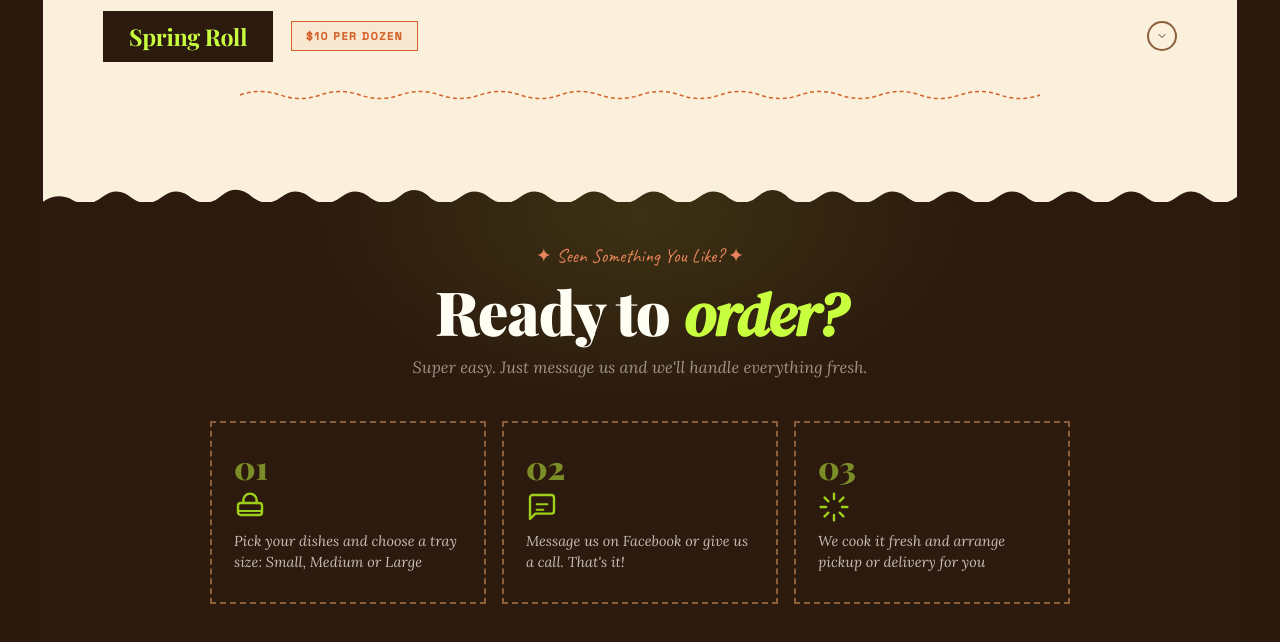
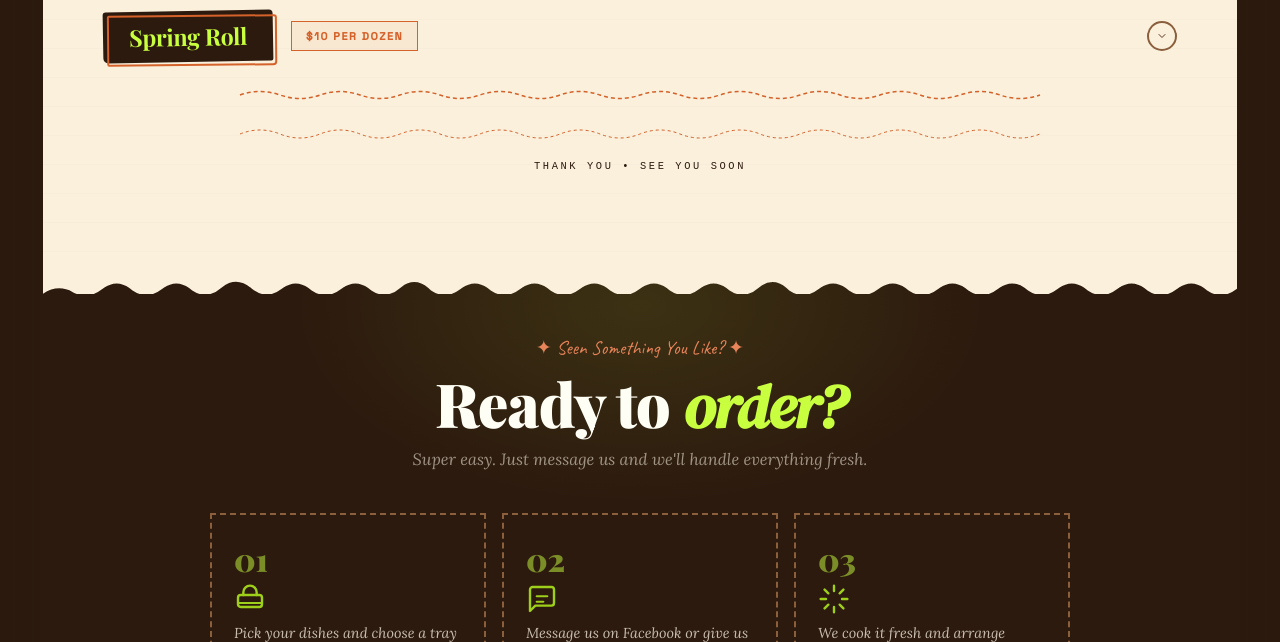
Before and after one commit to jdcua/ernesto-kitchen, a website: page index.html in a window 1280 px wide. Shown: the part 3270-3912 px from the top of the page. Drawn offline with nearby package versions, Linux system fonts and the light colour scheme; a web font is replaced by a local one.

Commit message:
Add README, receipt footer, torn edge, stamp style, invert contact text

```diff
--- a/index.html
+++ b/index.html
@@ -311,13 +311,17 @@ nav{
   padding:10px 26px;font-family:'Playfair Display',serif;
   font-size:1.45rem;font-weight:700;position:relative;letter-spacing:-0.3px;
   transition:background 0.25s, color 0.25s;
+  border-radius:3px 4px 2px 5px;
+  transform:rotate(-1deg);
 }
 .cat-stamp::before{
-  content:'';position:absolute;bottom:-5px;left:5px;right:-5px;top:5px;
+  content:'';position:absolute;bottom:-4px;left:4px;right:-4px;top:4px;
   border:2px solid var(--terra);z-index:-1;
   transition:border-color 0.25s;
+  border-radius:2px 3px 4px 2px;
+  transform:rotate(0.5deg);
 }
-.mcat.open .cat-stamp{background:var(--lime);color:var(--brown);}
+.mcat.open .cat-stamp{background:var(--lime);color:var(--brown);border-radius:4px 2px 5px 3px;transform:rotate(1deg);}
 .mcat.open .cat-stamp::before{border-color:var(--brown);}
 .cat-price{
   font-size:0.67rem;letter-spacing:0.15em;text-transform:uppercase;
@@ -369,6 +373,15 @@ nav{
 }
 .mitem-sub{font-family:'Courier New',Courier,monospace;font-size:0.7rem;color:var(--terra);white-space:nowrap;}
 
+.menu-receipt-footer{
+  background:var(--paper);padding:16px 30px 24px;
+  text-align:center;
+}
+.menu-receipt-footer-text{
+  font-family:'Courier New',Courier,monospace;font-size:0.65rem;
+  color:var(--brown);text-transform:uppercase;letter-spacing:0.25em;
+}
+
 .order-cta{
   background:var(--brown);margin:60px -60px -80px;
   padding:80px;text-align:center;position:relative;overflow:hidden;
@@ -412,9 +425,9 @@ nav{
 .contact-label{font-family:'Caveat',cursive;font-size:1.1rem;color:var(--lime);margin-bottom:10px;}
 .contact-h1{
   font-family:'Playfair Display',serif;font-size:clamp(3rem,8vw,6.5rem);font-weight:900;
-  letter-spacing:-3px;line-height:0.92;color:var(--paper);max-width:700px;
+  letter-spacing:-3px;line-height:0.92;color:var(--lime);max-width:700px;
 }
-.contact-h1 em{font-family:'DM Serif Display',serif;font-style:italic;color:var(--lime);display:block;}
+.contact-h1 em{font-family:'DM Serif Display',serif;font-style:italic;color:var(--paper);display:block;}
 .contact-body{background:var(--cream);padding:80px 60px 120px;display:grid;grid-template-columns:1fr 1fr;gap:80px;align-items:start;}
 .col-label{font-family:'Caveat',cursive;font-size:1rem;color:var(--terra);margin-bottom:6px;}
 .col-h2{font-family:'Playfair Display',serif;font-size:1.9rem;font-weight:900;color:var(--brown);letter-spacing:-0.5px;margin-bottom:24px;}
@@ -939,6 +952,12 @@ footer{background:var(--brown);padding:44px 60px;display:flex;align-items:center
         </div></div>
       </div>
 
+      <div class="cat-tear" style="margin:20px 0 0;"><svg viewBox="0 0 800 20" fill="none"><path d="M0,10 Q20,2 40,10 Q60,18 80,10 Q100,2 120,10 Q140,18 160,10 Q180,2 200,10 Q220,18 240,10 Q260,2 280,10 Q300,18 320,10 Q340,2 360,10 Q380,18 400,10 Q420,2 440,10 Q460,18 480,10 Q500,2 520,10 Q540,18 560,10 Q580,2 600,10 Q620,18 640,10 Q660,2 680,10 Q700,18 720,10 Q740,2 760,10 Q780,18 800,10" stroke="#d4622a" stroke-width="1" fill="none" stroke-dasharray="3 3"/></svg></div>
+
+      <div class="menu-receipt-footer">
+        <div class="menu-receipt-footer-text">THANK YOU • SEE YOU SOON</div>
+      </div>
+
       <div class="order-cta reveal">
         <div class="order-cta-torn"><svg viewBox="0 0 1440 48" fill="none" preserveAspectRatio="none" style="width:100%;display:block;"><path d="M0,48 Q18,36 36,46 Q54,56 72,42 Q90,28 108,44 Q126,56 144,42 Q162,28 180,44 Q198,56 216,40 Q234,26 252,42 Q270,56 288,42 Q306,28 324,44 Q342,56 360,42 Q378,28 396,44 Q414,56 432,40 Q450,26 468,44 Q486,56 504,42 Q522,28 540,44 Q558,56 576,42 Q594,28 612,44 Q630,56 648,42 Q666,28 684,44 Q702,56 720,42 Q738,28 756,44 Q774,56 792,42 Q810,28 828,44 Q846,56 864,40 Q882,26 900,44 Q918,56 936,42 Q954,28 972,44 Q990,56 1008,42 Q1026,28 1044,44 Q1062,56 1080,42 Q1098,28 1116,44 Q1134,56 1152,42 Q1170,28 1188,44 Q1206,56 1224,42 Q1242,28 1260,44 Q1278,56 1296,42 Q1314,28 1332,44 Q1350,56 1368,42 Q1386,28 1404,44 Q1422,56 1440,42 L1440,0 L0,0 Z" fill="var(--paper)"/></svg></div>
         <div class="octa-label">✦ Seen Something You Like? ✦</div>
```
Also changed, not shown: README.md (added).
